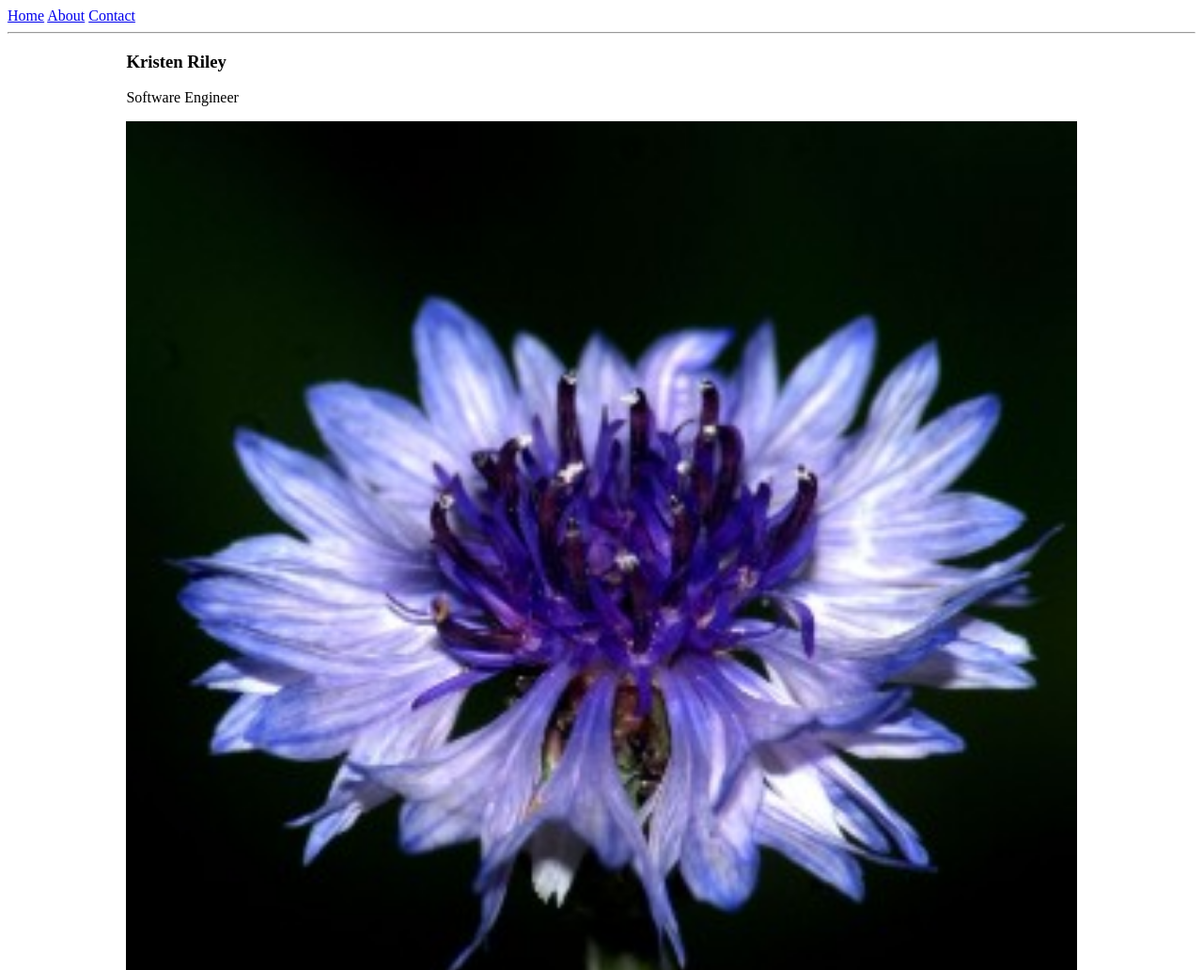
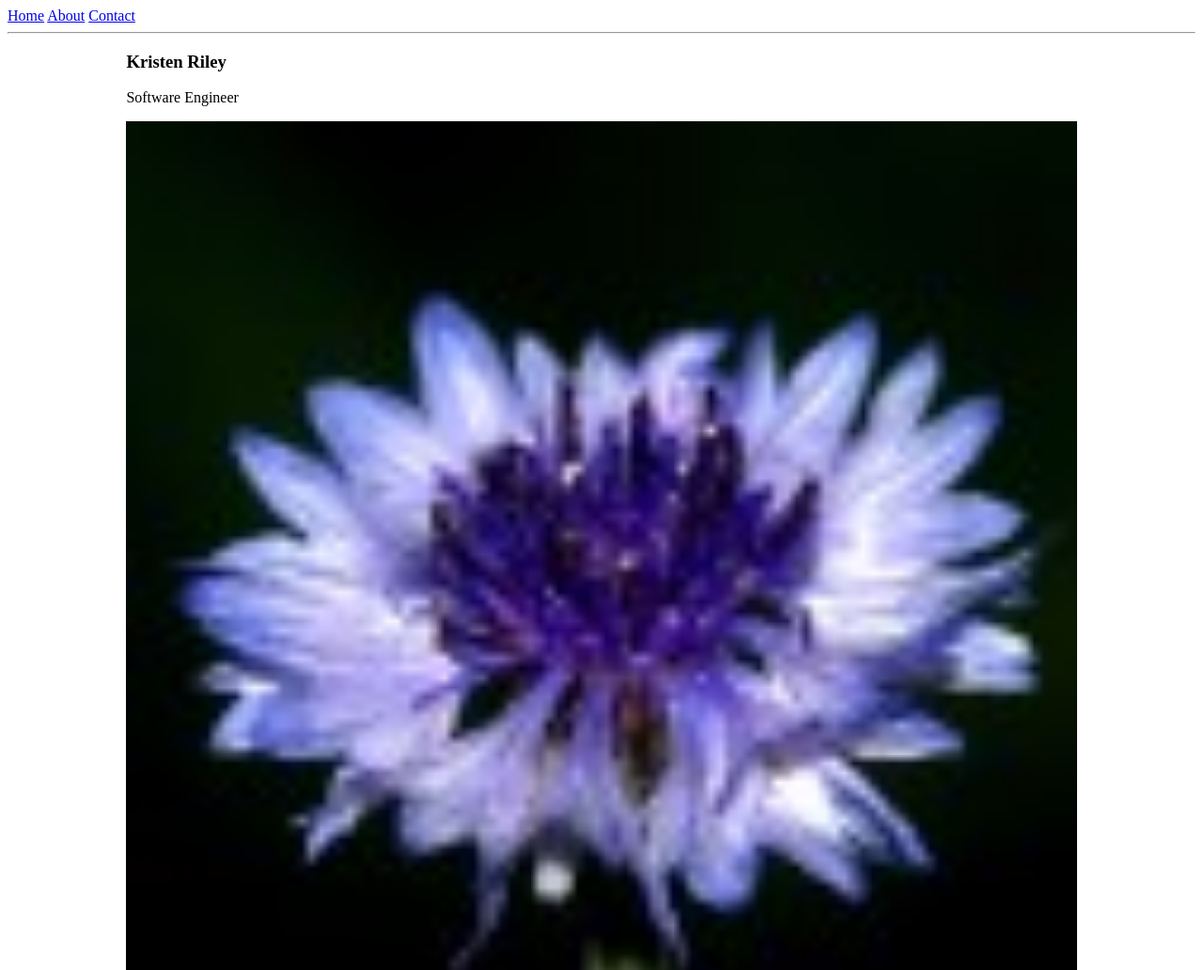
Before and after one commit to FernandoTheDeveloper1/Profile, a plain HTML site: page index.html in a window 1280 px wide. Shown: the top 1032 px of the page at 94% size. Drawn offline with Linux system fonts and the light colour scheme; a script that the page names is missing.

Commit message:
Update index.html

```diff
--- a/index.html
+++ b/index.html
@@ -33,7 +33,7 @@
         </div>
 
         <div>
-          <img src="purple-cornflower.jpg"  alt="small purple cornflower">
+          <img src="purple-cornflower (1).jpg"  alt="small purple cornflower">
         </div>
       </div>
     </div>
```
